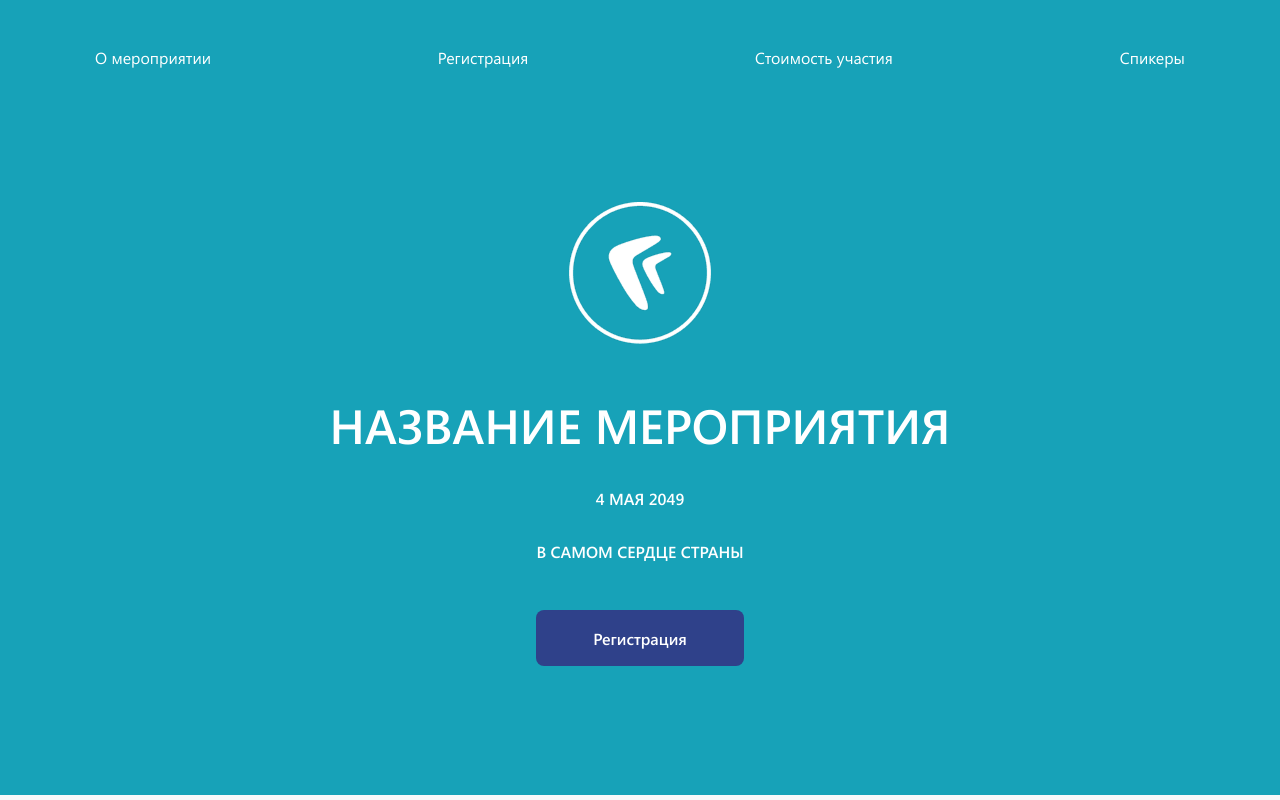
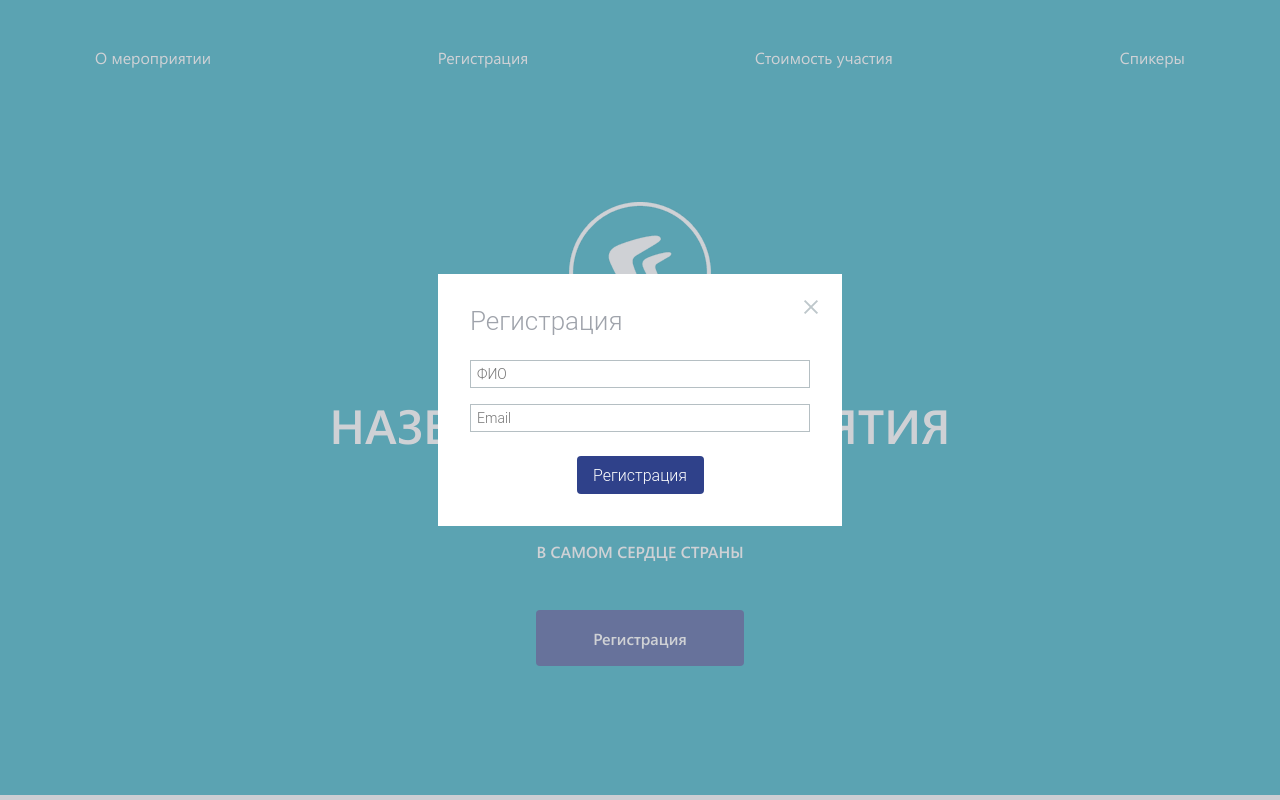
Before and after one commit to LivingstoneDoc/directum-markup-task, a plain HTML site: page index.html in a window 1280 px wide. Both pictures are taken after a click on the button "Регистрация". Shown: the top 800 px of the page. Drawn offline with Linux system fonts and the light colour scheme.

Commit message:
add: dialog window

```diff
--- a/index.html
+++ b/index.html
@@ -22,7 +22,7 @@
                 <h1 class="banner-text title">Название мероприятия</h1>
                 <div class="banner-text meeting-date">4 мая 2049</div>
                 <div class="banner-text meeting-descr">В самом сердце страны</div>
-                <button class="registration-btn">Регистрация</button>
+                <button class="registration-btn banner-registration-btn">Регистрация</button>
             </div>
         </div>
 </section>
@@ -158,5 +158,19 @@
         </div>
     </div>
 </footer>
+<dialog id="registrationDialog" class="dialog registration-dialog" aria-labelledby="registration-dialog">
+    <div class="dialog-wrapper">
+      <div class="dialog-header">
+        <div class="dialog-title">Регистрация</div>
+        <button class="close-dialog-btn"></button>
+      </div>
+      <form class="registration-form form">
+        <input class="name-input input" type="text" placeholder="ФИО" required>
+        <input class="email-input input" type="text" placeholder="Email" required>
+        <button class="registration-btn dialog-registration-btn">Регистрация</button>
+      </form>
+    </div>
+  </dialog>
+  <script src="./main.js"></script>
 </body>
 </html>
--- /dev/null
+++ b/main.js
@@ -0,0 +1,28 @@
+const registrationBannerBtn = document.querySelector('.banner-registration-btn');
+const registrationDialog = document.querySelector('#registrationDialog');
+const closeDialogBtn = document.querySelector('.close-dialog-btn');
+const body = document.querySelector('body');
+
+const openDialogWindow = () => {
+    registrationDialog.showModal();
+    body.classList.add('scrollLock');
+};
+registrationBannerBtn.addEventListener('click', openDialogWindow);
+
+const closeDialogWindow = () => {
+    registrationDialog.close();
+    returnScroll();
+};
+closeDialogBtn.addEventListener('click', closeDialogWindow);
+
+const returnScroll = () => {
+    body.classList.remove('scrollLock');
+}
+
+const closeDialogOnBackDrop = (e) => {
+    let dialogElement = e.currentTarget;
+    if (e.target === e.currentTarget) {
+        dialogElement.close();
+        returnScroll();
+    }
+}
--- a/style.css
+++ b/style.css
@@ -31,6 +31,13 @@
       url("./fonts/SegoeUI-Italic.woff2") format("woff2"),
       url("./fonts/SegoeUI-Italic.woff") format("woff"),
       url("./fonts/SegoeUI-Italic.ttf") format("ttf");
+    font-weight: normal;
+}
+
+@font-face {
+    font-family: "Roboto Light";
+    src:
+      url("./fonts/Roboto-Light.ttf") format("ttf");
     font-weight: normal;
 }
 
@@ -122,25 +129,12 @@
     margin-top: 32px;
 }
 
-.banner .banner-content .registration-btn {
+.banner .banner-content .banner-registration-btn {
     margin-top: 48px;
     width: 208px;
     height: 56px;
-    border: none;
-    border-radius: 8px;
     font-family: "Segoe UI SemiBold", sans-serif;
-    color: var(--secondary-text-color);
-    background-color: #2F418A;
-    cursor: pointer;
-    transition: all 0.5s;
-}
-
-.banner .banner-content .registration-btn:hover {
-    box-shadow: 0px 3px 10px 0px #2F418A;
-}
-
-.banner .banner-content .registration-btn:active {
-    box-shadow: none;
+    padding: 17px 52px;
 }
 
 .info {
@@ -316,3 +310,113 @@
     text-transform: uppercase;
     color: #BABABA;
 }
+
+.dialog {
+    position: fixed;
+    top: 50%;
+    left: 50%;
+    transform: translate(-50%, -50%);
+    width: 404px;
+    min-height: 252px;
+    background-color: #ffffff;
+    border: none;
+    padding: 0;
+}
+
+.dialog::backdrop {
+    background-color: #9FA3AB;
+    opacity: 0.5;
+}
+
+.dialog .dialog-wrapper {
+    height: 100%;
+    padding: 32px;
+}
+
+.dialog .dialog-wrapper .dialog-header .dialog-title {
+    font-family: "Roboto Light", sans-serif;
+    font-size: 26px;
+    color: #9FA3AB;
+}
+
+.dialog .dialog-wrapper .dialog-header .close-dialog-btn {
+    position: absolute;
+    top: 24px;
+    right: 24px;
+    width: 16px;
+    height: 16px;
+    background-color: inherit;
+    border: none;
+    cursor: pointer;
+}
+
+.dialog .dialog-wrapper .dialog-header .close-dialog-btn:before {
+    content: "";
+    position: absolute;
+    left: 0;
+    border: 1px solid #BEC7CB;
+    width: 100%;
+    transform: rotate(45deg);
+}
+
+.dialog .dialog-wrapper .dialog-header .close-dialog-btn:after {
+    content: "";
+    position: absolute;
+    left: 0;
+    border: 1px solid #BEC7CB;
+    width: 100%;
+    transform: rotate(-45deg);
+}
+
+.dialog .dialog-wrapper .registration-form {
+    margin-top: 24px;
+}
+
+.dialog .dialog-wrapper .registration-form .input {
+    width: 100%;
+    height: 28px;
+    padding: 6px;
+    font-family: "Roboto Light", sans-serif;
+    font-size: 14px;
+    border: 1px solid #B5BFC3;
+    color: #B5BFC3;
+}
+
+.dialog .dialog-wrapper .registration-form .input:focus {
+    color: var(--main-text-color);
+}
+
+.dialog .dialog-wrapper .registration-form .email-input {
+    margin-top: 16px;
+}
+
+.dialog .dialog-wrapper .registration-form .dialog-registration-btn {
+    display: block;
+    margin: 0 auto;
+    margin-top: 24px;
+    width: 127px;
+    height: 38px;
+    padding: 10px 14px;
+}
+
+.registration-btn {
+    border: none;
+    border-radius: 4px;
+    font-family: "Roboto Light", sans-serif;
+    color: var(--secondary-text-color);
+    background-color: #2F418A;
+    cursor: pointer;
+    transition: all 0.5s;
+}
+
+.registration-btn:hover {
+    box-shadow: 0px 3px 10px 0px #2F418A;
+}
+
+.registration-btn:active {
+    box-shadow: none;
+}
+
+.scrollLock {
+    overflow: hidden;
+}
```
Also changed, not shown: fonts/Roboto-Light.ttf (added).
